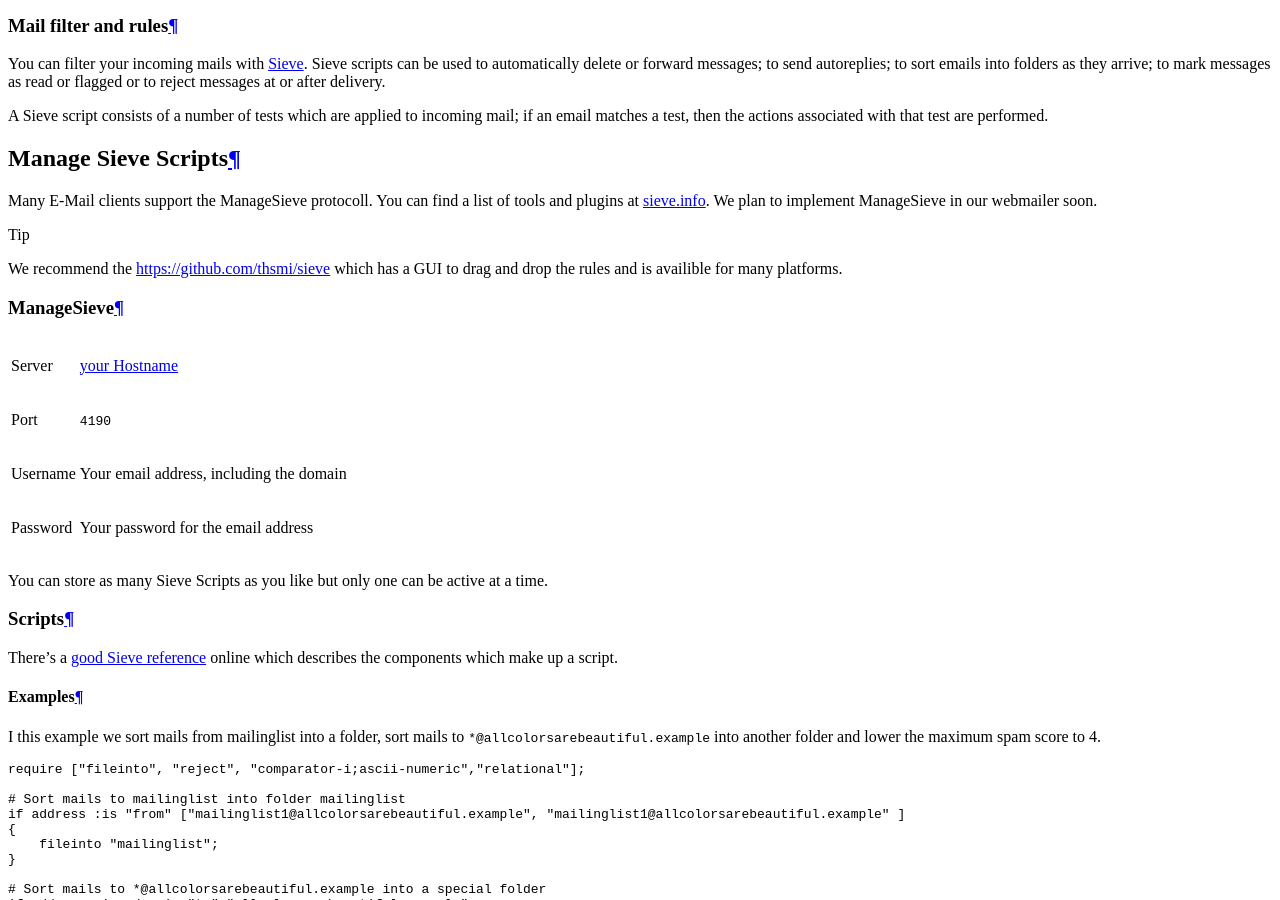
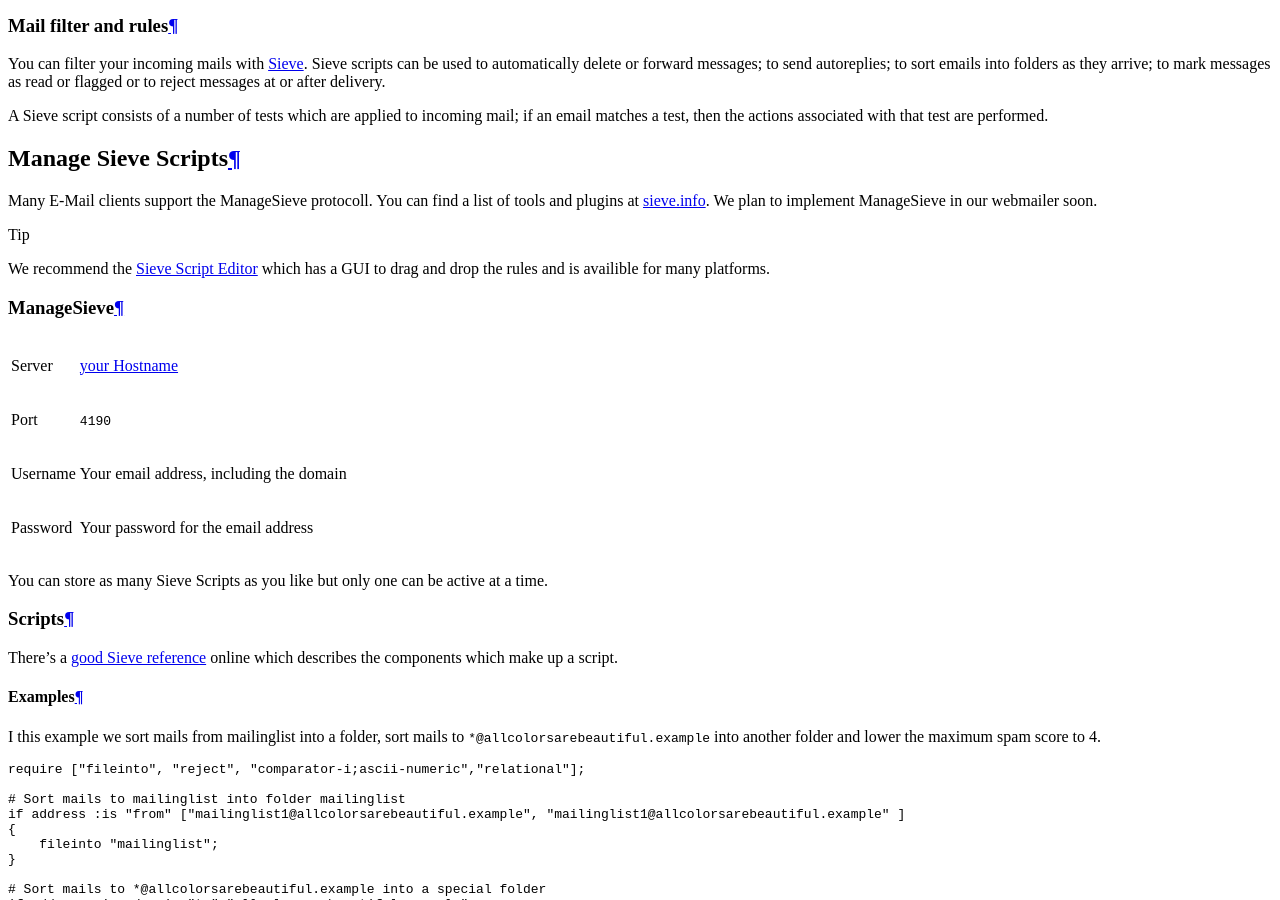
Before and after one commit to Uberspace/manual, a Sphinx documentation site: the page built from source/mail-filters.rst, in a window 1280 px wide and 900 px high, scrolled down 1849 px. Built offline with Sphinx 7.4.7 and the Read the Docs theme 2.0.0, drawn with Linux system fonts in a browser that asks for light colours.

Commit message:
:memo: fix link

```diff
--- a/source/mail-filters.rst
+++ b/source/mail-filters.rst
@@ -13,7 +13,7 @@ Manage Sieve Scripts
 
 Many E-Mail clients support the ManageSieve protocoll. You can find a list of tools and plugins at `sieve.info <http://sieve.info/clients>`_. We plan to implement ManageSieve in our webmailer soon.
 
-.. tip:: We recommend the `https://github.com/thsmi/sieve <Sieve Script Editor>`_ which has a GUI to drag and drop the rules and is availible for many platforms.
+.. tip:: We recommend the `Sieve Script Editor <https://github.com/thsmi/sieve>`_ which has a GUI to drag and drop the rules and is availible for many platforms.
 
 ManageSieve
 ===========
```
